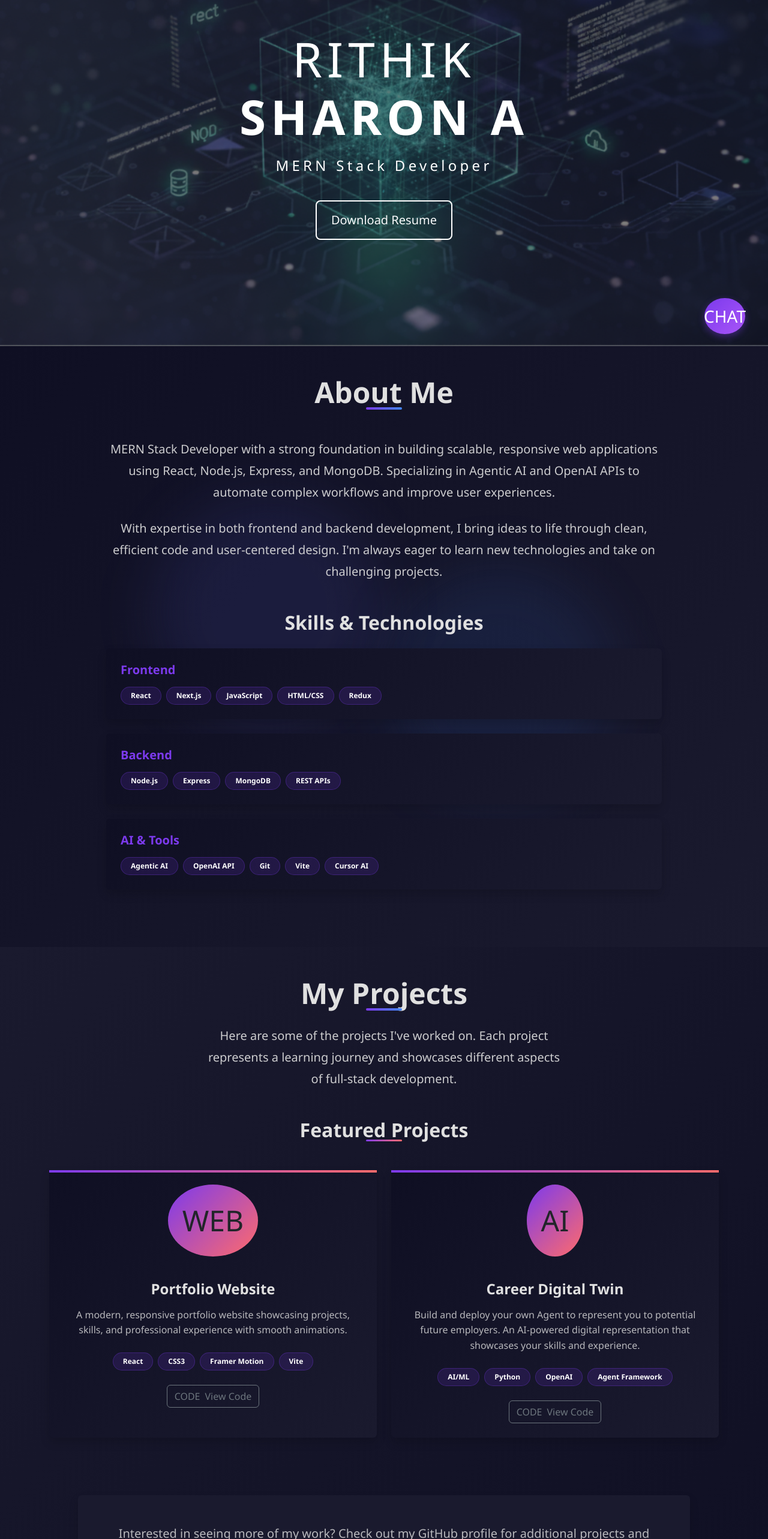
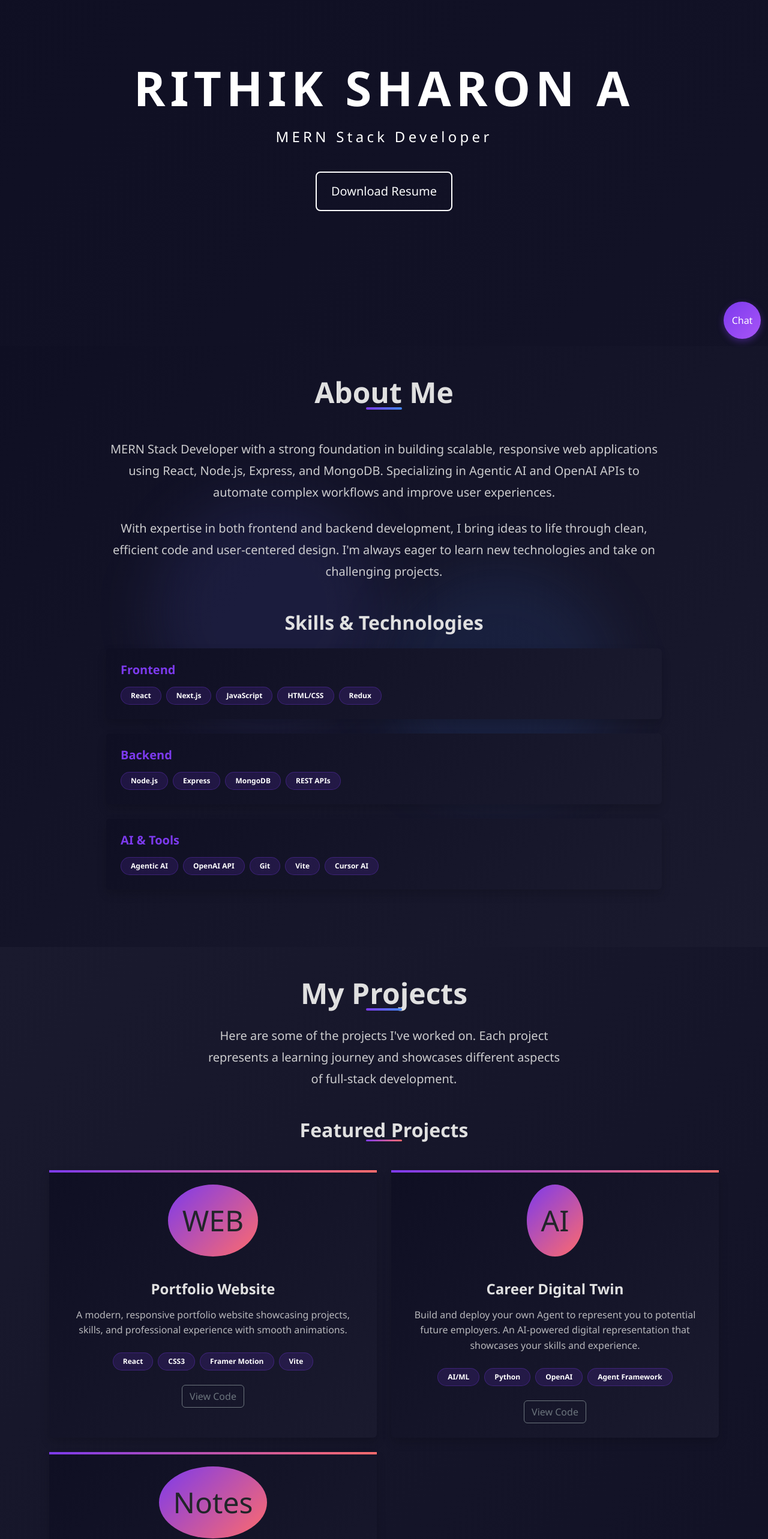
Before and after one commit to Rithik-Sharon-A/personal-portfolio, a React (Vite) app: page / in a window 1280 px wide. Shown: the part 223-2789 px from the top of the page at 60% size. Built offline with nearby package versions, Linux system fonts and the light colour scheme.

Commit message:
Polish chat and scroll UI

```diff
--- a/src/HeroSection.jsx
+++ b/src/HeroSection.jsx
@@ -1,7 +1,6 @@
 // src/HeroSection.jsx
 
 import React from 'react';
-import bgImage from './assets/bg.png';
 
 function HeroSection() {
   const handleResumeDownload = async () => {
@@ -29,23 +28,11 @@ function HeroSection() {
     <section
       id="home"
       className="hero-section d-flex justify-content-center align-items-center text-center text-white position-relative"
-      style={{
-        backgroundImage: `url(${bgImage})`,
-        backgroundSize: 'cover',
-        backgroundPosition: 'center',
-        backgroundRepeat: 'no-repeat'
-      }}
     >
-      {/* Overlay for text readability */}
-      <div className="position-absolute top-0 start-0 w-100 h-100" style={{backgroundColor: 'rgba(0, 0, 0, 0.5)'}}></div>
-
       {/* Hero Content */}
-      <div className="position-relative hero-content" style={{zIndex: 10}}>
-        <h1 className="display-1 fw-light mb-0 hero-name hero-name--light">
-          RITHIK
-        </h1>
-        <h1 className="display-1 fw-bold mb-0 hero-name hero-name--bold">
-          SHARON A
+      <div className="position-relative hero-content">
+        <h1 className="display-1 fw-bold mb-0 hero-name">
+          RITHIK SHARON A
         </h1>
         <p className="fs-3 fw-light mt-3 hero-role">
           MERN Stack Developer
--- a/src/Projects.jsx
+++ b/src/Projects.jsx
@@ -24,6 +24,16 @@ function Projects() {
       image: "AI",
       github: "https://github.com/Rithik-Sharon-A/career-digital-twin-",
       live: "#",
+      featured: true
+    },
+    {
+      id: 3,
+      title: "Private Notes Vault",
+      description: "A secure full-stack note-taking application with user authentication and end-to-end data privacy. Users can create, edit, and manage private notes with strict access control enforced through Supabase Row Level Security policies.",
+      technologies: ["JavaScript", "HTML/CSS", "Supabase", "OAuth 2.0", "RLS"],
+      image: "Notes",
+      github: "https://github.com/Rithik-Sharon-A/Private-Notes",
+      live: "https://private-notes-vault1.netlify.app/",
       featured: true
     }
     ];
--- a/src/components/ChatbotWidget.css
+++ b/src/components/ChatbotWidget.css
@@ -1,15 +1,16 @@
 /* Floating Chat Button */
 .chatbot-float-btn {
+  contain: layout paint;
   position: fixed;
-  bottom: max(16px, 2.5vh);
-  right: max(12px, 3vw);
-  width: clamp(52px, 12vw, 60px);
-  height: clamp(52px, 12vw, 60px);
+  inset: auto calc(env(safe-area-inset-right, 0) + 12px) calc(env(safe-area-inset-bottom, 0) + 12px) auto;
+  width: 62px;
+  height: 62px;
+  font-size: clamp(12px, 3vw, 16px);
+  line-height: 1;
   border-radius: 50%;
   background: linear-gradient(135deg, #7c3aed 0%, #a855f7 100%);
   color: white;
   border: none;
-  font-size: 28px;
   cursor: pointer;
   box-shadow: 0 4px 12px rgba(124, 58, 237, 0.4);
   transition: all 0.3s ease;
@@ -26,16 +27,16 @@
 
 .chatbot-float-btn.open {
   background: linear-gradient(135deg, #ef4444 0%, #dc2626 100%);
-  font-size: 24px;
+  font-size: clamp(12px, 3vw, 16px);
 }
 
 /* Chat Window */
 .chatbot-window {
+  contain: layout paint;
   position: fixed;
-  bottom: max(84px, 10vh);
-  right: max(12px, 3vw);
-  width: min(92vw, 380px);
-  height: min(72vh, 550px);
+  inset: auto calc(env(safe-area-inset-right, 0) + 12px) calc(env(safe-area-inset-bottom, 0) + 80px) auto;
+  width: min(92vw, 340px);
+  height: min(70vh, 500px);
   background: white;
   border-radius: 16px;
   box-shadow: 0 8px 32px rgba(0, 0, 0, 0.12);
@@ -44,8 +45,6 @@
   z-index: 998;
   overflow: hidden;
   animation: slideUp 0.3s ease;
-  max-width: 100vw;
-  max-height: 100vh;
 }
 
 @keyframes slideUp {
@@ -345,23 +344,28 @@
 /* Mobile Responsive */
 @media (max-width: 480px) {
   .chatbot-window {
-    width: 92vw;
-    height: 72vh;
-    right: 16px;
-    bottom: 90px;
+  contain: layout paint;
+    width: 90vw;
+    height: 68vh;
+    inset: auto 10px calc(env(safe-area-inset-bottom, 0) + 72px) auto;
   }
 
   .chatbot-float-btn {
-    bottom: 16px;
-    right: 16px;
-    width: 56px;
-    height: 56px;
+  contain: layout paint;
+    inset: auto 10px calc(env(safe-area-inset-bottom, 0) + 10px) auto;
+    width: 52px;
+    height: 52px;
   }
 }
+
+/* Ensure on-top visibility */
+.chatbot-float-btn { z-index: 1100; }
+.chatbot-window { z-index: 1099; }
 
 /* Dark mode support */
 @media (prefers-color-scheme: dark) {
   .chatbot-window {
+  contain: layout paint;
     background: #1f2937;
   }
 
--- a/src/components/ChatbotWidget.jsx
+++ b/src/components/ChatbotWidget.jsx
@@ -151,7 +151,7 @@ const ChatbotWidget = () => {
         onClick={() => setIsOpen(!isOpen)}
         aria-label="Toggle chat"
       >
-        {isOpen ? 'X' : 'CHAT'}
+        {isOpen ? '×' : 'Chat'}
       </button>
 
       {/* Chat Window */}
--- a/src/components/Footer.jsx
+++ b/src/components/Footer.jsx
@@ -206,28 +206,35 @@ function Footer() {
           className="btn btn-primary rounded-circle d-flex align-items-center justify-content-center position-fixed"
           style={{
             bottom: '30px',
-            left: '30px',
-            width: '50px',
-            height: '50px',
-            background: 'linear-gradient(135deg, var(--accent-color), #ff6b6b)',
+            left: '5px',
+            width: '52px',
+            height: '52px',
+            background: 'transparent',
             border: 'none',
-            boxShadow: '0 4px 15px rgba(124, 58, 237, 0.4)',
+            boxShadow: 'none',
             zIndex: 997,
             transition: 'all 0.3s ease',
-            fontSize: '1.5rem'
+            fontSize: '1.55rem',
+            fontWeight: 700,
+            color: 'transparent',
+            backgroundImage: 'linear-gradient(135deg, #c7b8ff, #8f7cff, #ff7ac3)',
+            WebkitBackgroundClip: 'text',
+            backgroundClip: 'text',
+            WebkitTextFillColor: 'transparent',
+            textShadow: '0 3px 10px rgba(0,0,0,0.7)'
           }}
           onMouseEnter={(e) => {
             e.target.style.transform = 'translateY(-5px)';
-            e.target.style.boxShadow = '0 6px 20px rgba(124, 58, 237, 0.6)';
+            e.target.style.textShadow = '0 4px 14px rgba(0,0,0,0.8)';
           }}
           onMouseLeave={(e) => {
             e.target.style.transform = 'translateY(0)';
-            e.target.style.boxShadow = '0 4px 15px rgba(124, 58, 237, 0.4)';
+            e.target.style.textShadow = '0 3px 10px rgba(0,0,0,0.7)';
           }}
           title="Back to top"
           aria-label="Back to top"
         >
-          ⬆️
+          ⇧
         </button>
       )}
     </>
--- a/src/components/ProjectCard.jsx
+++ b/src/components/ProjectCard.jsx
@@ -40,21 +40,19 @@ function ProjectCard({ project, featured = false }) {
         <div className={`d-flex ${featured ? 'flex-column flex-sm-row gap-3 justify-content-center' : 'flex-column gap-2'}`}>
           <a
             href={project.github}
-            className={`btn-github btn ${featured ? 'btn-outline-secondary' : 'btn-outline-secondary btn-sm'} d-flex align-items-center ${featured ? 'gap-2' : 'justify-content-center gap-2'}`}
+            className={`btn-github btn ${featured ? 'btn-outline-secondary' : 'btn-outline-secondary btn-sm'} d-flex align-items-center justify-content-center`}
             target="_blank"
             rel="noopener noreferrer"
           >
-            <span>CODE</span>
             View Code
           </a>
           {project.live && project.live !== '#' && (
             <a
               href={project.live}
-              className={`btn-live btn ${featured ? '' : 'btn-sm'} d-flex align-items-center ${featured ? 'gap-2' : 'justify-content-center gap-2'}`}
+              className={`btn-live btn ${featured ? '' : 'btn-sm'} d-flex align-items-center justify-content-center`}
               target="_blank"
               rel="noopener noreferrer"
             >
-              <span>LIVE</span>
               Live Demo
             </a>
           )}
--- a/src/index.css
+++ b/src/index.css
@@ -129,6 +129,8 @@ button:focus-visible {
 html {
   scroll-behavior: smooth;
   scroll-padding-top: 80px; /* Account for fixed navbar height */
+  width: 100%;
+  overflow-x: hidden;
 }
 
 body {
@@ -138,13 +140,11 @@ body {
   font-family: 'Segoe UI', 'Roboto', 'Arial', sans-serif;
   background: linear-gradient(135deg, var(--background-color) 0%, var(--secondary-bg) 100%);
   color: var(--text-color);
+  overflow-x: hidden;
 }
 
 
 /* ===== Mobile responsiveness helpers ===== */
-
-/* Prevent accidental horizontal scrolling on small screens */
-body { overflow-x: hidden; }
 
 /* Hero section: make typography scale nicely on mobile */
 .hero-section {
@@ -182,3 +182,7 @@ body { overflow-x: hidden; }
 /* ===== Layout safety (prevent mobile overflow) ===== */
 *, *::before, *::after { box-sizing: border-box; }
 img, svg, video, canvas { max-width: 100%; height: auto; }
+
+
+/* ===== navbar overflow containment ===== */
+.navbar.fixed-top { contain: paint; }
```
Also changed, not shown: 1 other file (tests, documents, lock files or other folders).
